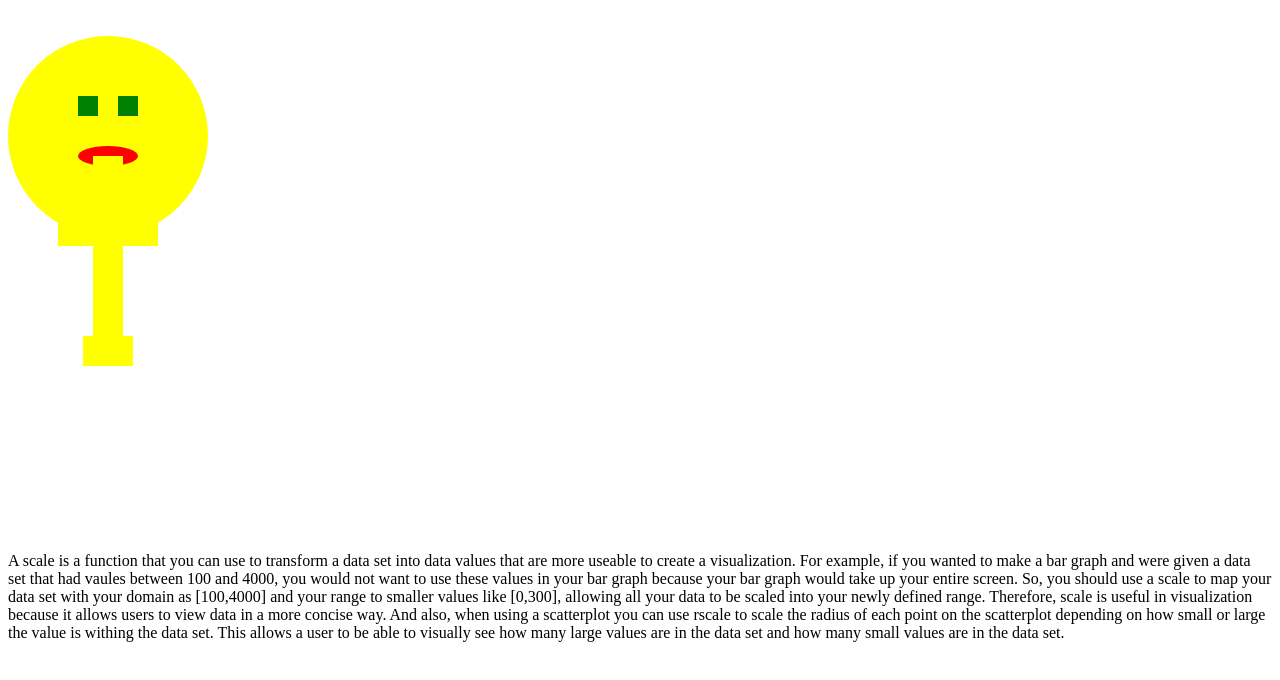
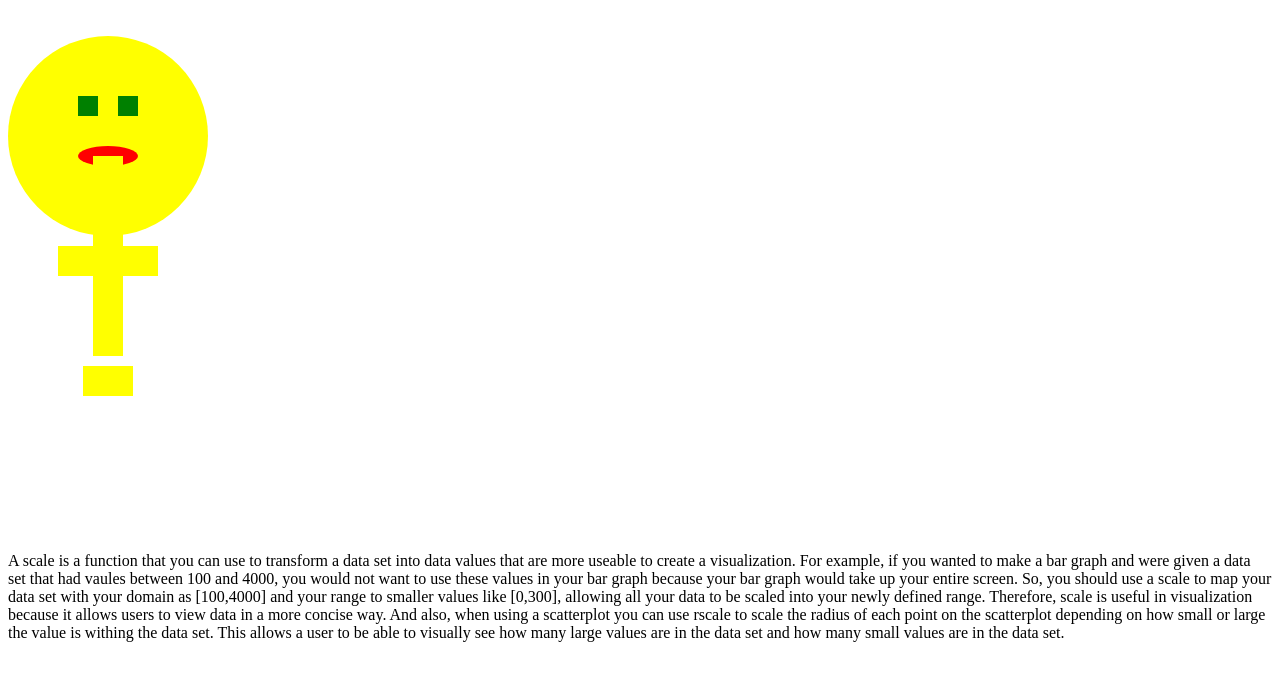
Before and after one commit to matherlyr/SVGPrep, a plain HTML site: page index.html in a window 1280 px wide. Shown: the part 48-728 px from the top of the page. Drawn offline with Linux system fonts and the light colour scheme.

Commit message:
Update index.html

```diff
--- a/index.html
+++ b/index.html
@@ -8,8 +8,8 @@
   <rect x="110" y="60" width="20" height="20" fill="green"/>
   <ellipse cx="100" cy="120" rx="30" ry="10" fill="red"/>
   <rect x="85" y="120" width="30" height="200" fill="yellow"/>
-  <rect x="50" y="180" width="100" height="30" fill="yellow"/>
-  <rect x="75" y="300" width="50" height="30" fill="yellow"/>
+  <rect x="50" y="210" width="100" height="30" fill="yellow"/>
+  <rect x="75" y="330" width="50" height="30" fill="yellow"/>
 </svg>
   <br>
   <p>
```
